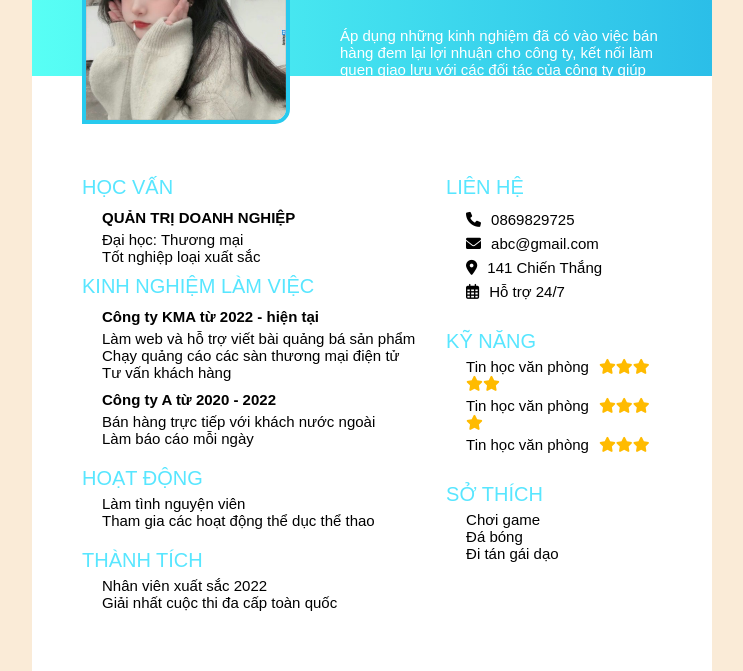
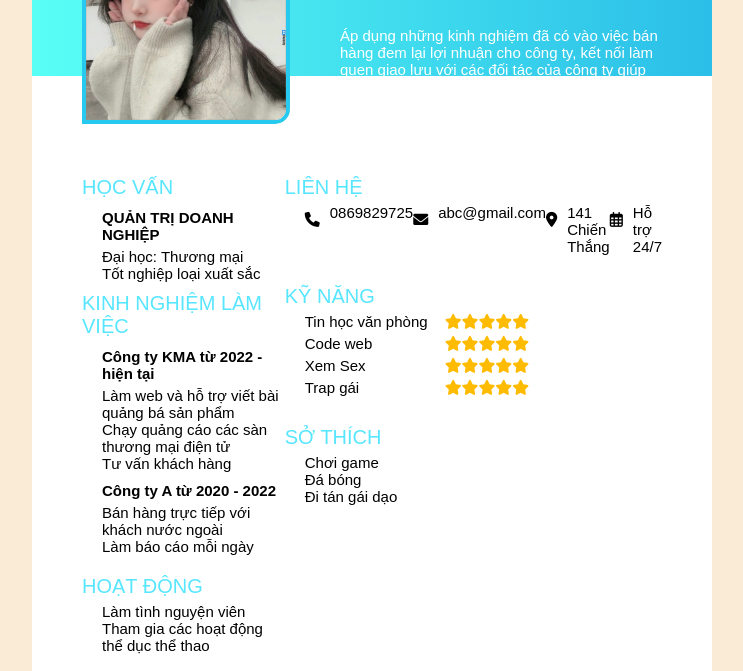
Before and after one commit to eactshop/mycv, a plain HTML site: page index.html in a window 1280 px wide. Shown: the part 124-795 px from the top of the page, without its empty margins (268-1011 px from the left). Drawn offline with Linux system fonts and the light colour scheme.

Commit message:
update tta

```diff
--- a/index.html
+++ b/index.html
@@ -57,9 +57,10 @@
                 </div>
                 <div class="cf2 mgt30">
                     <div class="content-title">KỸ NĂNG</div>
-                    <div class="content-description">Tin học văn phòng<i class="mgl10 fa-solid fa-star" style="color: #ffbb00;"></i><i class="fa-solid fa-star" style="color: #ffbb00;"></i><i class="fa-solid fa-star" style="color: #ffbb00;"></i><i class="fa-solid fa-star" style="color: #ffbb00;"></i><i class="fa-solid fa-star" style="color: #ffbb00;"></i></div>
-                    <div class="content-description">Tin học văn phòng<i class="mgl10 fa-solid fa-star" style="color: #ffbb00;"></i><i class="fa-solid fa-star" style="color: #ffbb00;"></i><i class="fa-solid fa-star" style="color: #ffbb00;"></i><i class="fa-solid fa-star" style="color: #ffbb00;"></i></div>
-                    <div class="content-description">Tin học văn phòng<i class="mgl10 fa-solid fa-star" style="color: #ffbb00;"></i><i class="fa-solid fa-star" style="color: #ffbb00;"></i><i class="fa-solid fa-star" style="color: #ffbb00;"></i></div>
+                    <div class="content-description"><div class="cd-text">Tin học văn phòng</div><span class="start-ta"><i class="mgl10 fa-solid fa-star" style="color: #ffbb00;"></i><i class="fa-solid fa-star" style="color: #ffbb00;"></i><i class="fa-solid fa-star" style="color: #ffbb00;"></i><i class="fa-solid fa-star" style="color: #ffbb00;"></i><i class="fa-solid fa-star" style="color: #ffbb00;"></i></span></div>
+                    <div class="content-description"><div class="cd-text">Code web</div><span class="start-ta"><i class="mgl10 fa-solid fa-star" style="color: #ffbb00;"></i><i class="fa-solid fa-star" style="color: #ffbb00;"></i><i class="fa-solid fa-star" style="color: #ffbb00;"></i><i class="fa-solid fa-star" style="color: #ffbb00;"></i><i class="fa-solid fa-star" style="color: #ffbb00;"></i></span></div>
+                    <div class="content-description"><div class="cd-text">Xem Sex</div><span class="start-ta"><i class="mgl10 fa-solid fa-star" style="color: #ffbb00;"></i><i class="fa-solid fa-star" style="color: #ffbb00;"></i><i class="fa-solid fa-star" style="color: #ffbb00;"></i><i class="fa-solid fa-star" style="color: #ffbb00;"></i><i class="fa-solid fa-star" style="color: #ffbb00;"></i></span></div>
+                    <div class="content-description"><div class="cd-text">Trap gái</div><span class="start-ta"><i class="mgl10 fa-solid fa-star" style="color: #ffbb00;"></i><i class="fa-solid fa-star" style="color: #ffbb00;"></i><i class="fa-solid fa-star" style="color: #ffbb00;"></i><i class="fa-solid fa-star" style="color: #ffbb00;"></i><i class="fa-solid fa-star" style="color: #ffbb00;"></i></span></div>
                 </div>
                     <div class="cf3 mgt30">
                     <div class="content-title">SỞ THÍCH</div>
--- a/style.css
+++ b/style.css
@@ -68,6 +68,7 @@ body {
     margin-left: 20px;
 }
 .content-description{
+    display: flex;
     font-size: 15px;
     margin-top: 5px;
     margin-left: 20px;
@@ -88,3 +89,9 @@ body {
 .mgl10{
     margin-left: 10px;
 }
+.start-ta{
+
+}
+.cd-text{
+    width: 130px;
+}
```
